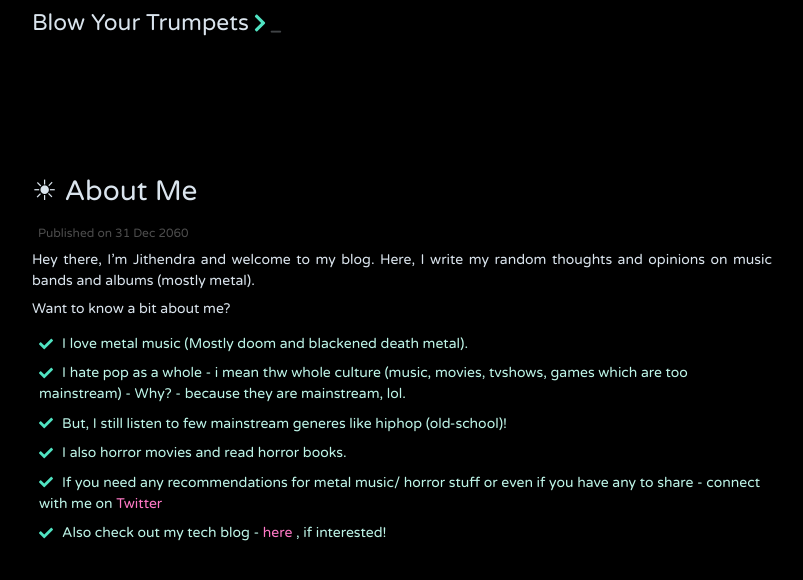
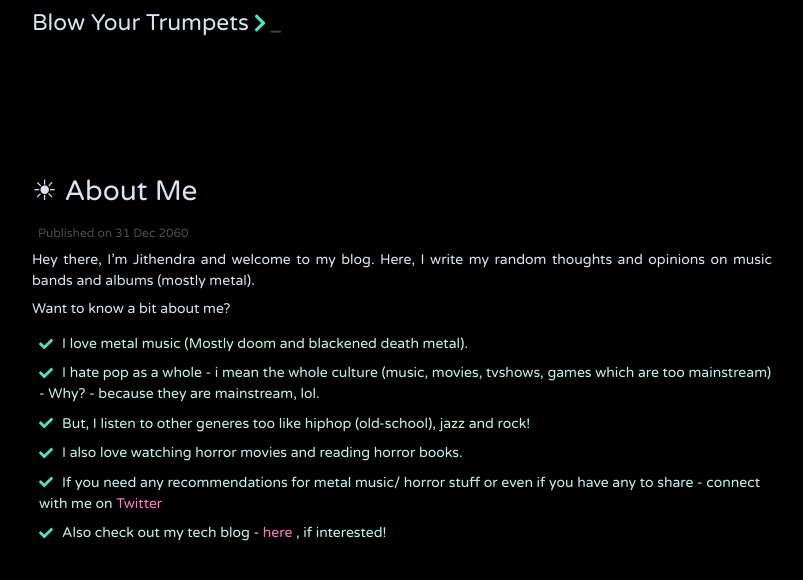
Before and after one commit to jithendrabsy/thoughts, a Jekyll site: the page built from _posts/2060-12-31-jbsy.md, in a window 1280 px wide. Shown: the top 580 px of the page, without its empty margins (238-1041 px from the left). Built offline with Jekyll 4.4.1, drawn with Linux system fonts in a browser that asks for light colours; nearby versions of some CDN libraries.

Commit message:
Update 2060-12-31-jbsy.md

```diff
--- a/_posts/2060-12-31-jbsy.md
+++ b/_posts/2060-12-31-jbsy.md
@@ -9,8 +9,8 @@ Hey there, I'm Jithendra and welcome to my blog. Here, I write my random thought
 
 Want to know a bit about me?
 - I love metal music (Mostly doom and blackened death metal).
-- I hate pop as a whole - i mean thw whole culture (music, movies, tvshows, games which are too mainstream) - Why? - because they are mainstream, lol.
-- But, I still listen to few mainstream generes like hiphop (old-school)!
-- I also horror movies and read horror books.
+- I hate pop as a whole - i mean the whole culture (music, movies, tvshows, games which are too mainstream) - Why? - because they are mainstream, lol.
+- But, I listen to other generes too like hiphop (old-school), jazz and rock!
+- I also love watching horror movies and reading horror books.
 - If you need any recommendations for metal music/ horror stuff or even if you have any to share - connect with me on [Twitter](https://twitter.com/jithendrabsy)
 - Also check out my tech blog - [here](https://jithendrabsy.github.io/blog/) , if interested!
```
